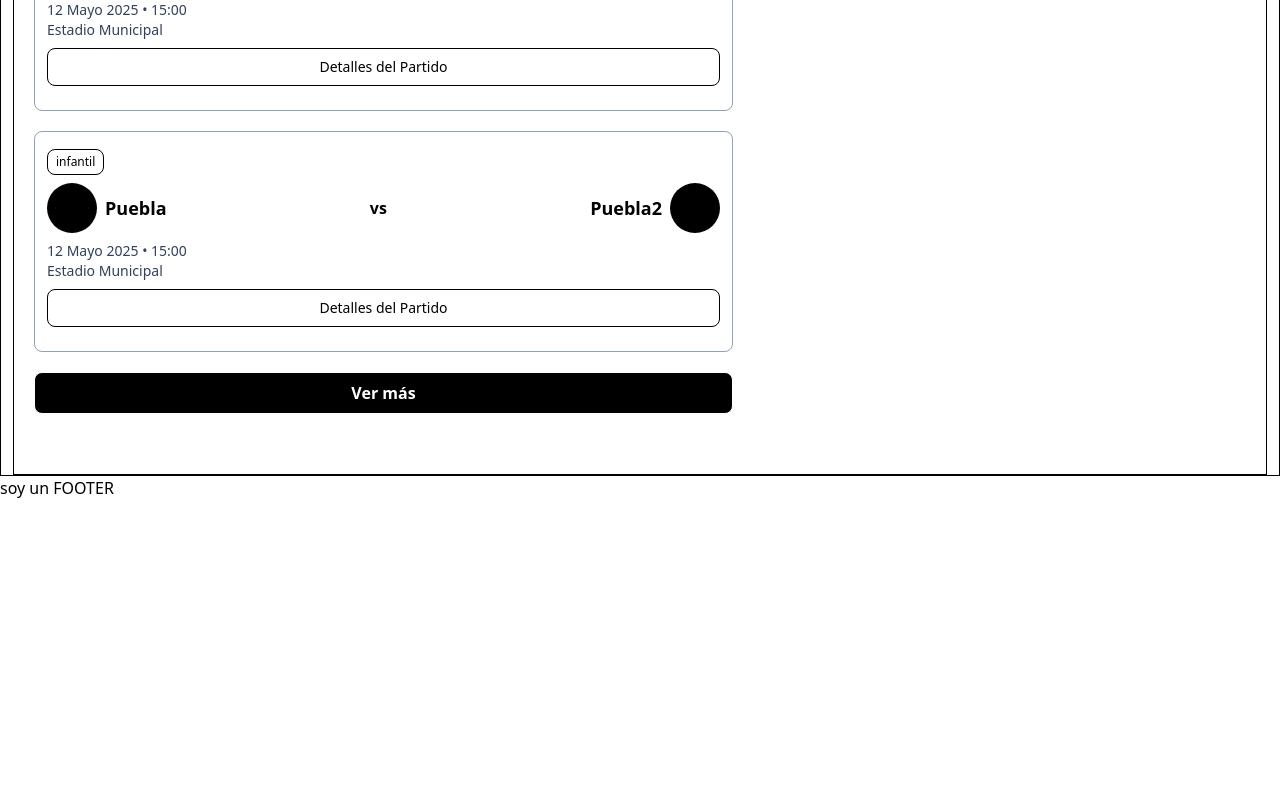
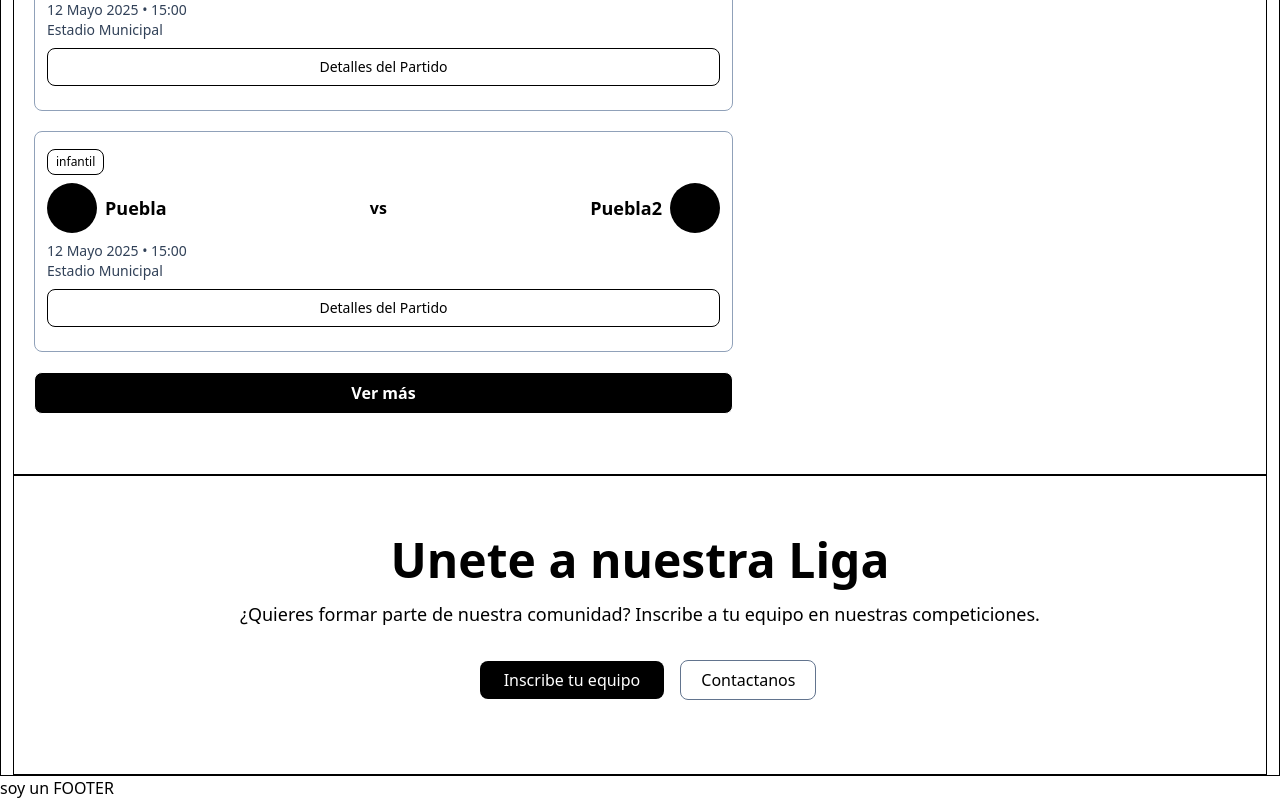
Before and after one commit to GrandMostach0/plataformaLigaFutbol, a React (Vite) app: page / in a window 1280 px wide. Shown: the part 1666-2466 px from the top of the page. Before the commit the page ends 2166 px from the top, so only its background shows below. Built offline with nearby package versions, Linux system fonts and the light colour scheme.

Commit message:
pagina de inicio fin, solo falta responsive

```diff
--- a/src/index.css
+++ b/src/index.css
@@ -21,7 +21,7 @@
   }
 
   .division{
-    @apply text-center min-h-[400px] py-15 px-5 border;
+    @apply text-center min-h-[300px] py-15 px-5 border;
   }
 
   .title{
--- a/src/pages/Home/Home.jsx
+++ b/src/pages/Home/Home.jsx
@@ -78,6 +78,15 @@ function Home(){
                     <TablaPuntos />
                 </section>
             </div>
+
+            <section className="division">
+                    <h1 className="title">Unete a nuestra Liga</h1>
+                    <p className="text-lg my-3">¿Quieres formar parte de nuestra comunidad? Inscribe a tu equipo en nuestras competiciones.</p>
+                    <div className="mt-10">
+                        <Link className="buttonPrincipal bg-black text-white" to="/inscripcion">Inscribe tu equipo</Link>
+                        <Link className="border py-2 px-5 rounded-lg border-slate-500" to="/contacto">Contactanos</Link>
+                    </div>
+            </section>
         </>
     )
 }
```
